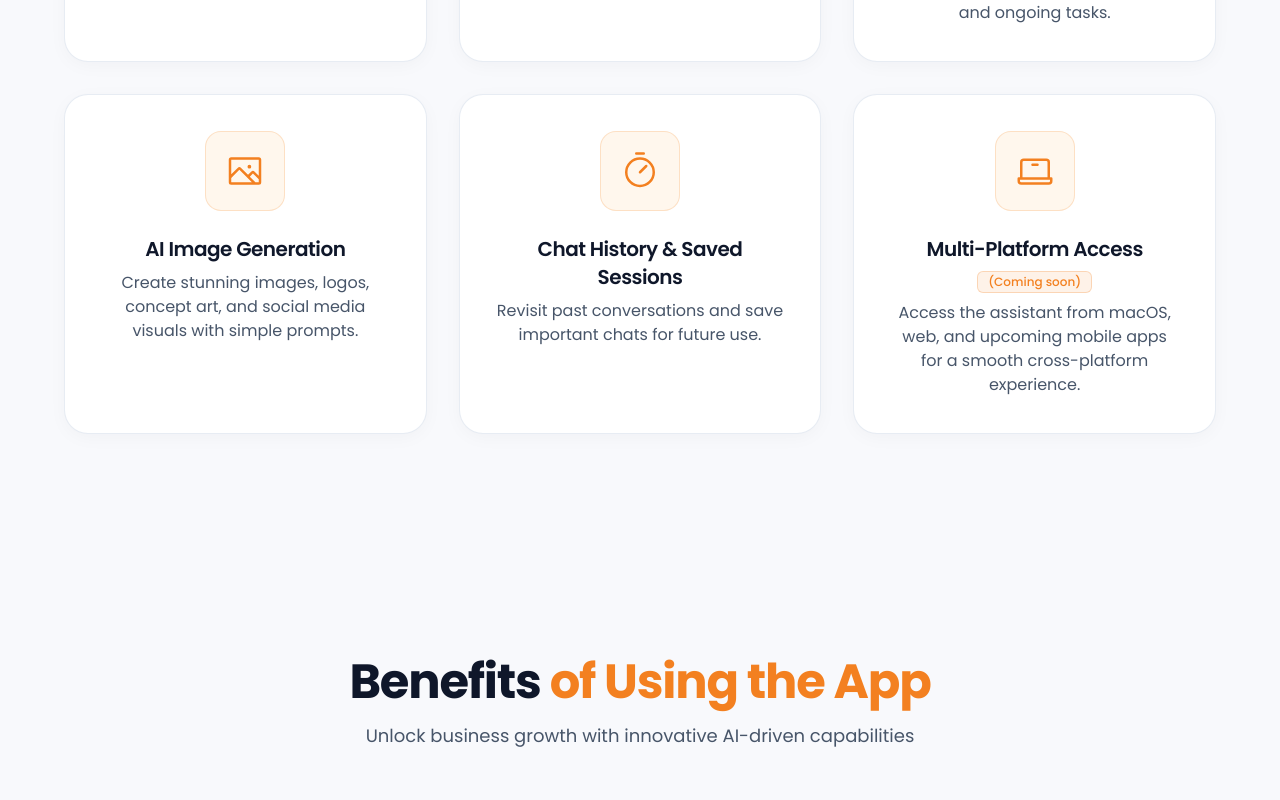
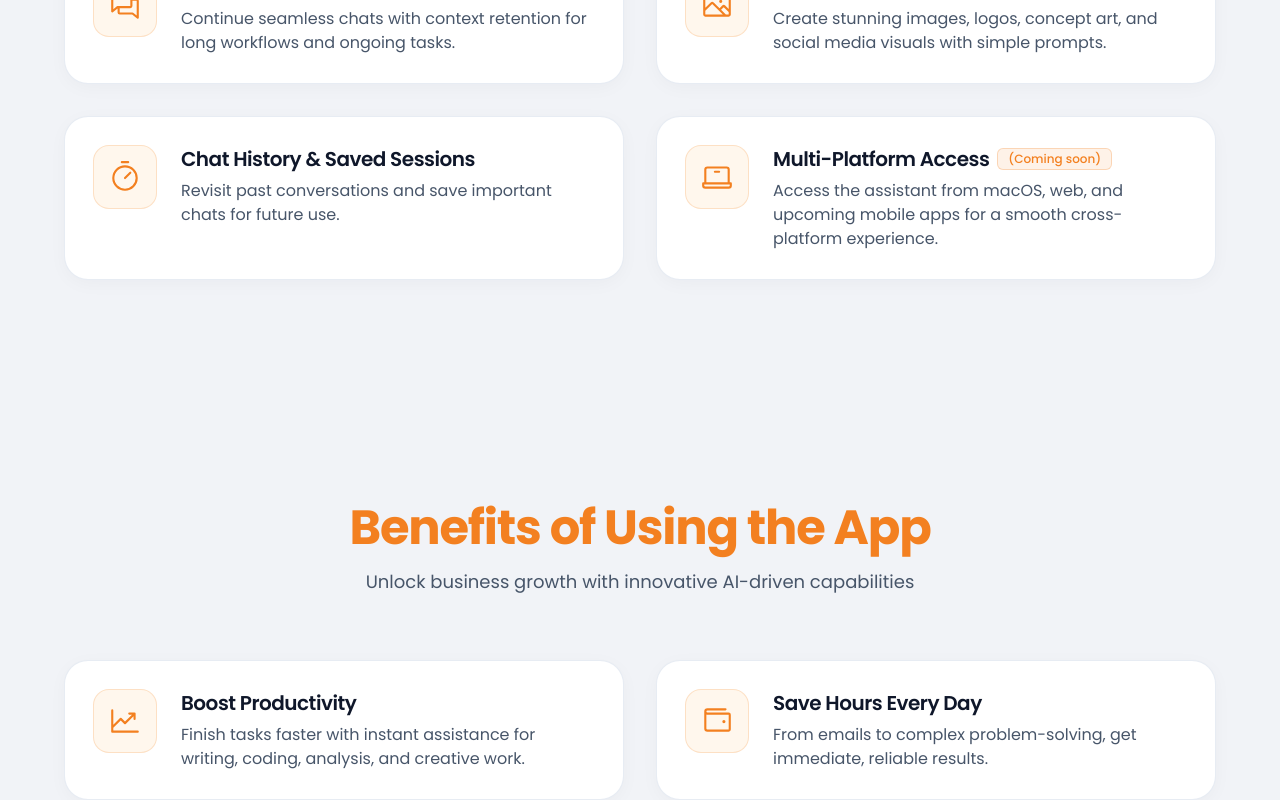
Before and after one commit to inzamambrainyte/amiristan, a Next.js app: page / in a window 1280 px wide. Shown: the part 960-1760 px from the top of the page. Built offline with nearby package versions, Linux system fonts and the light colour scheme; no server answers.

Commit message:
feat: update background to CSS variable, convert Features and Benefits to horizontal cards with smooth side-entrance scroll animations, and style titles orange

```diff
--- a/app/globals.css
+++ b/app/globals.css
@@ -3,19 +3,19 @@
 @tailwind utilities;
 
 :root {
-  --background: #f8f9fc;
+  --background: #f1f3f7;
   --foreground: #111827;
 }
 
 html {
   scroll-behavior: smooth;
-  background-color: #f8f9fc;
-  color: #111827;
+  background-color: var(--background);
+  color: var(--foreground);
 }
 
 body {
-  background-color: #f8f9fc;
-  color: #111827;
+  background-color: var(--background);
+  color: var(--foreground);
   overflow-x: hidden;
   font-feature-settings: "rlig" 1, "calt" 1;
 }
--- a/app/layout.tsx
+++ b/app/layout.tsx
@@ -37,7 +37,7 @@ export default function RootLayout({
 }>) {
   return (
     <html lang="en" className={poppins.variable}>
-      <body className={`${poppins.className} font-poppins antialiased bg-[#f8f9fc] text-[#111827] min-h-screen flex flex-col justify-between selection:bg-[#f38020]/15 selection:text-[#f38020]`}>
+      <body className={`${poppins.className} font-poppins antialiased bg-background text-foreground min-h-screen flex flex-col justify-between selection:bg-[#f38020]/15 selection:text-[#f38020]`}>
         <Navbar />
         {children}
         <Footer />
--- a/components/pages/HomeComponent/Benefits.tsx
+++ b/components/pages/HomeComponent/Benefits.tsx
@@ -9,55 +9,38 @@ export const Benefits: React.FC = () => {
   const { title, subtitle, items } = data.Home.benefits;
 
   return (
-    <section id="benefits" className="py-20 md:py-28 px-4 sm:px-6 lg:px-8 relative">
+    <section id="benefits" className="py-20 md:py-28 px-4 sm:px-6 lg:px-8 relative overflow-hidden">
       <div className="max-w-6xl mx-auto">
         <div className="text-center max-w-3xl mx-auto mb-16 flex flex-col items-center">
-          <h2 className="text-3xl sm:text-4xl md:text-5xl font-bold tracking-tight text-slate-900 leading-[1.25] mb-4">
-            {title.startsWith("Benefits") ? (
-              <>
-                Benefits <span className="text-[#f38020]">{title.replace("Benefits", "").trim()}</span>
-              </>
-            ) : (
-              title
-            )}
+          <h2 className="text-3xl sm:text-4xl md:text-5xl font-bold tracking-tight text-[#f38020] leading-[1.25] mb-4">
+            {title}
           </h2>
           <p className="text-base sm:text-lg text-slate-600 leading-relaxed max-w-2xl">
             {subtitle}
           </p>
         </div>
 
-        <motion.div
-          initial="hidden"
-          whileInView="visible"
-          viewport={{ once: true, margin: "-80px" }}
-          variants={{
-            hidden: { opacity: 0 },
-            visible: {
-              opacity: 1,
-              transition: {
-                staggerChildren: 0.08,
-              },
-            },
-          }}
-          className="grid grid-cols-1 md:grid-cols-2 lg:grid-cols-3 gap-6 sm:gap-8"
-        >
-          {items.map((item) => (
-            <motion.div
-              key={item.id}
-              variants={{
-                hidden: { opacity: 0, y: 30, scale: 0.98 },
-                visible: {
-                  opacity: 1,
-                  y: 0,
-                  scale: 1,
-                  transition: { duration: 0.5, ease: [0.22, 1, 0.36, 1] },
-                },
-              }}
-            >
-              <Card {...item} />
-            </motion.div>
-          ))}
-        </motion.div>
+        <div className="grid grid-cols-1 md:grid-cols-2 gap-6 sm:gap-8">
+          {items.map((item, idx) => {
+            const isLeft = idx % 2 === 0;
+
+            return (
+              <motion.div
+                key={item.id}
+                initial={{ opacity: 0, x: isLeft ? -70 : 70, scale: 0.98 }}
+                whileInView={{ opacity: 1, x: 0, scale: 1 }}
+                viewport={{ once: true, margin: "-60px" }}
+                transition={{
+                  duration: 1.1,
+                  delay: (idx % 2) * 0.12,
+                  ease: [0.16, 1, 0.3, 1],
+                }}
+              >
+                <Card {...item} layout="horizontal" />
+              </motion.div>
+            );
+          })}
+        </div>
       </div>
     </section>
   );
--- a/components/pages/HomeComponent/Features.tsx
+++ b/components/pages/HomeComponent/Features.tsx
@@ -9,55 +9,38 @@ export const Features: React.FC = () => {
   const { title, subtitle, items } = data.Home.features;
 
   return (
-    <section id="services" className="py-20 md:py-28 px-4 sm:px-6 lg:px-8 relative">
+    <section id="services" className="py-20 md:py-28 px-4 sm:px-6 lg:px-8 relative overflow-hidden">
       <div className="max-w-6xl mx-auto">
         <div className="text-center max-w-3xl mx-auto mb-16 flex flex-col items-center">
-          <h2 className="text-3xl sm:text-4xl md:text-5xl font-bold tracking-tight text-slate-900 leading-[1.25] mb-4">
-            {title.startsWith("Features") ? (
-              <>
-                <span className="text-[#f38020]">Features</span> {title.replace("Features", "").trim()}
-              </>
-            ) : (
-              title
-            )}
+          <h2 className="text-3xl sm:text-4xl md:text-5xl font-bold tracking-tight text-[#f38020] leading-[1.25] mb-4">
+            {title}
           </h2>
           <p className="text-base sm:text-lg text-slate-600 leading-relaxed max-w-2xl">
             {subtitle}
           </p>
         </div>
 
-        <motion.div
-          initial="hidden"
-          whileInView="visible"
-          viewport={{ once: true, margin: "-80px" }}
-          variants={{
-            hidden: { opacity: 0 },
-            visible: {
-              opacity: 1,
-              transition: {
-                staggerChildren: 0.08,
-              },
-            },
-          }}
-          className="grid grid-cols-1 md:grid-cols-2 lg:grid-cols-3 gap-6 sm:gap-8"
-        >
-          {items.map((item) => (
-            <motion.div
-              key={item.id}
-              variants={{
-                hidden: { opacity: 0, y: 30, scale: 0.98 },
-                visible: {
-                  opacity: 1,
-                  y: 0,
-                  scale: 1,
-                  transition: { duration: 0.5, ease: [0.22, 1, 0.36, 1] },
-                },
-              }}
-            >
-              <Card {...item} />
-            </motion.div>
-          ))}
-        </motion.div>
+        <div className="grid grid-cols-1 md:grid-cols-2 gap-6 sm:gap-8">
+          {items.map((item, idx) => {
+            const isLeft = idx % 2 === 0;
+
+            return (
+              <motion.div
+                key={item.id}
+                initial={{ opacity: 0, x: isLeft ? -70 : 70, scale: 0.98 }}
+                whileInView={{ opacity: 1, x: 0, scale: 1 }}
+                viewport={{ once: true, margin: "-60px" }}
+                transition={{
+                  duration: 1.1,
+                  delay: (idx % 2) * 0.12,
+                  ease: [0.16, 1, 0.3, 1],
+                }}
+              >
+                <Card {...item} layout="horizontal" />
+              </motion.div>
+            );
+          })}
+        </div>
       </div>
     </section>
   );
--- a/components/ui/Card.tsx
+++ b/components/ui/Card.tsx
@@ -38,15 +38,21 @@ export const Card: React.FC<CardItem> = ({
   description,
   iconName,
   badge,
+  layout = "vertical",
 }) => {
   const IconComponent = iconMap[iconName] || StarFour;
   const [isHovered, setIsHovered] = React.useState(false);
+  const isHorizontal = layout === "horizontal";
 
   return (
     <div
       onMouseEnter={() => setIsHovered(true)}
       onMouseLeave={() => setIsHovered(false)}
-      className="flex flex-col items-center justify-start text-center p-8 sm:p-9 bg-white rounded-3xl border border-slate-200/80 shadow-[0_4px_20px_-2px_rgba(15,23,42,0.04)] hover:shadow-[0_20px_40px_-12px_rgba(243,128,32,0.25)] hover:border-[#f38020]/40 h-full gap-6 relative overflow-hidden transition-all duration-300"
+      className={`relative overflow-hidden transition-all duration-300 bg-white rounded-3xl border border-slate-200/80 shadow-[0_4px_20px_-2px_rgba(15,23,42,0.04)] hover:shadow-[0_20px_40px_-12px_rgba(243,128,32,0.25)] hover:border-[#f38020]/40 h-full ${
+        isHorizontal
+          ? "flex flex-col sm:flex-row items-start text-left p-6 sm:p-7 gap-5 sm:gap-6"
+          : "flex flex-col items-center justify-start text-center p-8 sm:p-9 gap-6"
+      }`}
     >
       <motion.div
         initial={{ clipPath: "circle(0% at 0% 0%)" }}
@@ -63,17 +69,29 @@ export const Card: React.FC<CardItem> = ({
       />
 
       <div
-        className={`relative z-10 w-20 h-20 rounded-2xl flex items-center justify-center transition-all duration-500 shrink-0 ${
+        className={`relative z-10 rounded-2xl flex items-center justify-center transition-all duration-500 shrink-0 ${
+          isHorizontal ? "w-16 h-16 sm:w-18 sm:h-18" : "w-20 h-20"
+        } ${
           isHovered
             ? "bg-white shadow-md text-[#f38020]"
             : "bg-[#fff7ed] border border-[#f38020]/20 text-[#f38020]"
         }`}
       >
-        <IconComponent size={40} weight="regular" />
+        <IconComponent size={isHorizontal ? 34 : 40} weight="regular" />
       </div>
 
-      <div className="relative z-10 flex flex-col items-center gap-2">
-        <div className="flex items-center gap-2 flex-wrap justify-center">
+      <div
+        className={`relative z-10 flex flex-col ${
+          isHorizontal
+            ? "items-start text-left gap-1.5 flex-1"
+            : "items-center text-center gap-2"
+        }`}
+      >
+        <div
+          className={`flex items-center gap-2 flex-wrap ${
+            isHorizontal ? "justify-start" : "justify-center"
+          }`}
+        >
           <h3
             className={`text-xl font-semibold tracking-tight transition-colors duration-500 ${
               isHovered ? "text-white" : "text-slate-900"
@@ -95,9 +113,9 @@ export const Card: React.FC<CardItem> = ({
         </div>
 
         <p
-          className={`text-sm sm:text-base leading-relaxed max-w-sm transition-colors duration-500 ${
-            isHovered ? "text-white/95" : "text-slate-600"
-          }`}
+          className={`text-sm sm:text-base leading-relaxed transition-colors duration-500 ${
+            isHorizontal ? "max-w-none" : "max-w-sm"
+          } ${isHovered ? "text-white/95" : "text-slate-600"}`}
         >
           {description}
         </p>
--- a/tailwind.config.ts
+++ b/tailwind.config.ts
@@ -8,7 +8,8 @@ const config: Config = {
   theme: {
     extend: {
       colors: {
-        background: "#f8f9fc",
+        background: "var(--background)",
+        foreground: "var(--foreground)",
         surface: "#ffffff",
         primary: {
           DEFAULT: "#f38020",
--- a/types/home.ts
+++ b/types/home.ts
@@ -30,6 +30,7 @@ export interface CardItem {
   description: string;
   iconName: string;
   badge?: string;
+  layout?: "vertical" | "horizontal";
 }
 
 export interface SectionContent {
```
